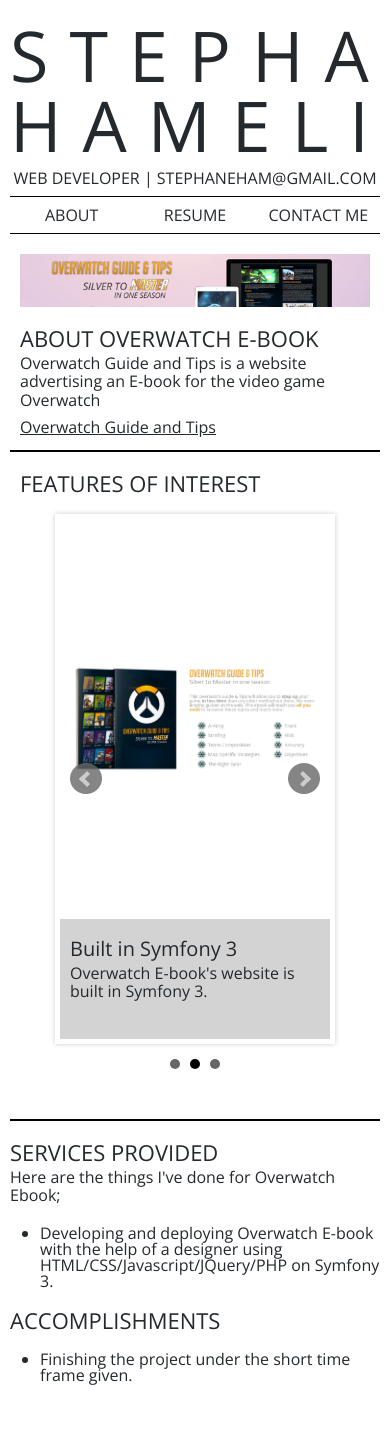
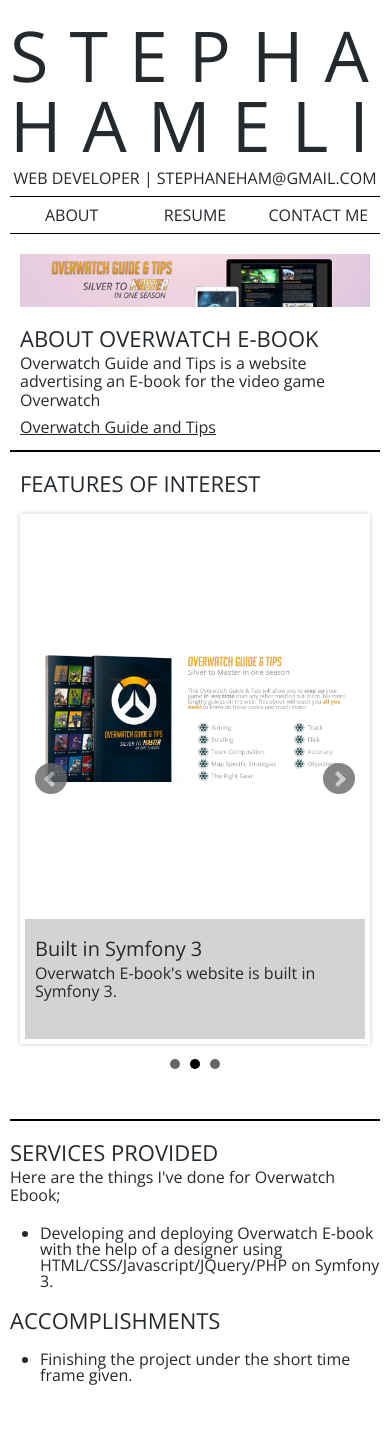
Before and after one commit to stephaneham/stephaneham.github.io, a Jekyll site: the page built from overwatchebook/index.html, in a window 390 px wide. Built offline with Jekyll 4.4.1, drawn with Linux system fonts in a browser that asks for light colours; nearby versions of some CDN libraries.

Commit message:
Update style.css

```diff
--- a/css/style.css
+++ b/css/style.css
@@ -405,4 +405,8 @@
 	.projects .project-list .project {
 		width: 100%;
 	}
+
+	.bxslider-container{
+		width: 100%;
+	}
 }
```
